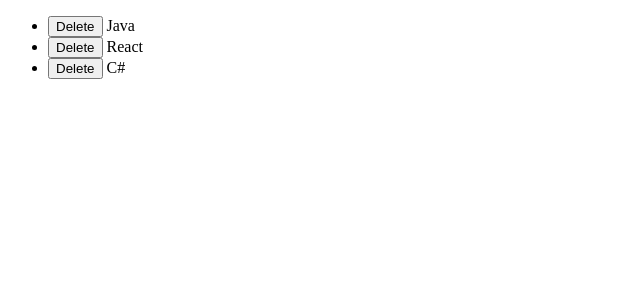
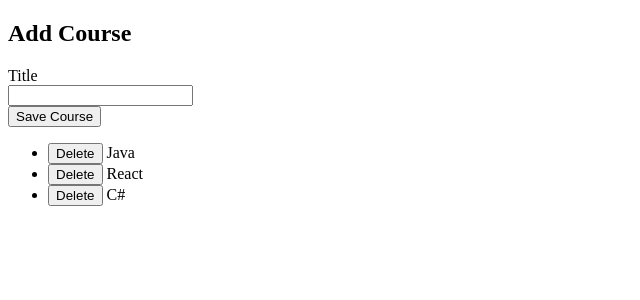
Before and after one commit to coryhouse/malle-sept, a React (Create React App) app: page /course/1 in a window 1280 px wide. Shown: the top 300 px of the page, without its empty margins (0-640 px from the left). Built offline with nearby package versions, Linux system fonts and the light colour scheme; data requests are answered from the project's data file.

Commit message:
Handle add course

```diff
--- a/src/App.js
+++ b/src/App.js
@@ -1,11 +1,17 @@
 import React, { useState, useEffect } from "react";
 import * as courseApi from "./api/courseApi";
+
+const newCourse = {
+  id: null,
+  title: ""
+};
 
 function App() {
   // useState returns an array of 2 elements:
   // 1. variable that holds the state
   // 2. setter
   const [courses, setCourses] = useState([]);
+  const [course, setCourse] = useState(newCourse);
 
   // Runs one time after the component renders
   useEffect(() => {
@@ -28,7 +34,38 @@ function App() {
     );
   }
 
-  return <ul>{courses.map(renderCourse)}</ul>;
+  function saveCourse(event) {
+    event.preventDefault(); // don't post back
+    courseApi.addCourse(course).then(savedCourse => {
+      setCourses([...courses, savedCourse]); // copy courses array, and add saved course
+    });
+  }
+
+  function handleTitleChange(event) {
+    const newCourse = { ...course };
+    newCourse.title = event.target.value;
+    setCourse(newCourse);
+  }
+
+  return (
+    <>
+      <form onSubmit={saveCourse}>
+        <h2>Add Course</h2>
+        <div>
+          <label htmlFor="title">Title</label>
+          <br />
+          <input
+            type="text"
+            id="title"
+            onChange={handleTitleChange}
+            value={course.title}
+          ></input>
+        </div>
+        <input type="submit" value="Save Course" />
+      </form>
+      <ul>{courses.map(renderCourse)}</ul>
+    </>
+  );
 }
 
 export default App;
```
